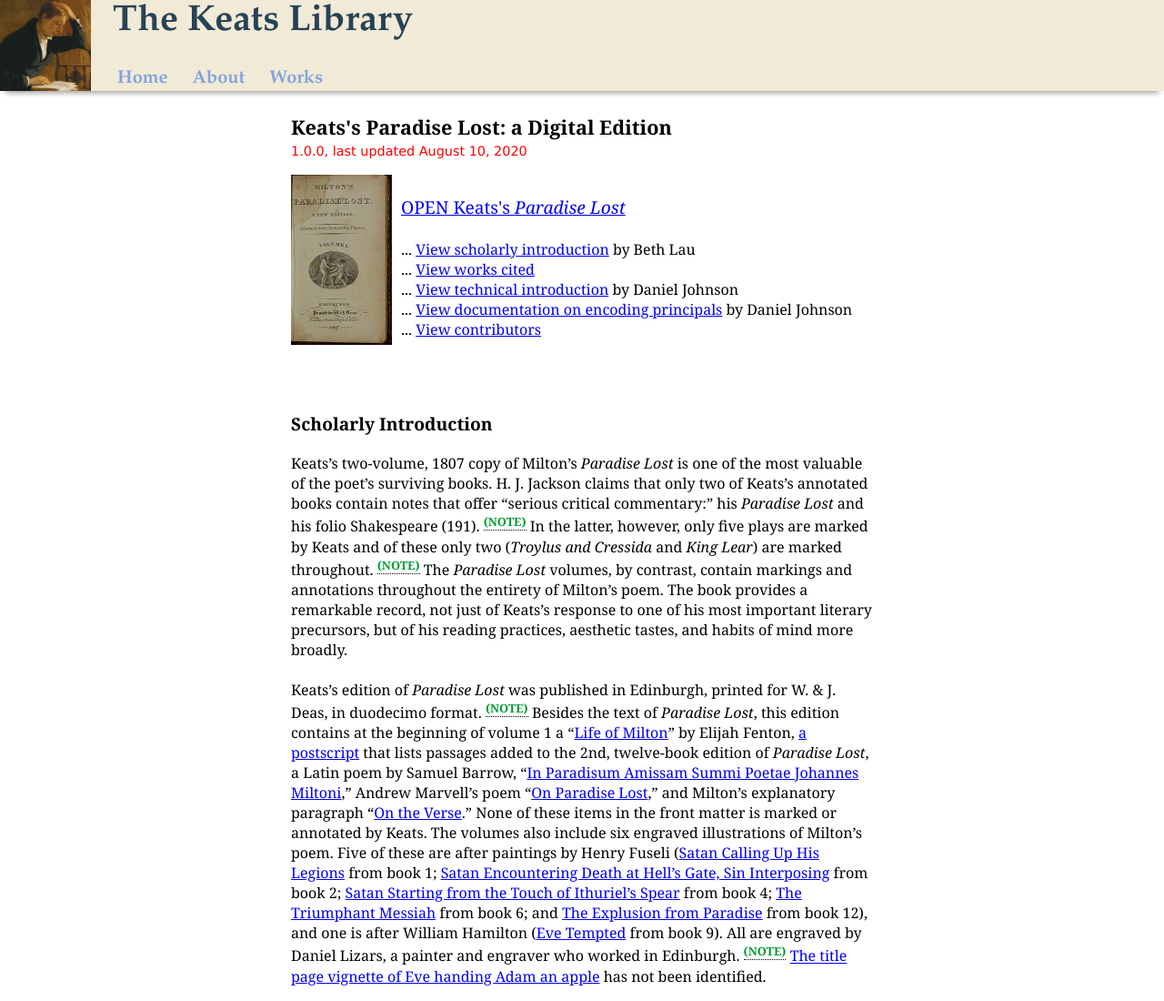
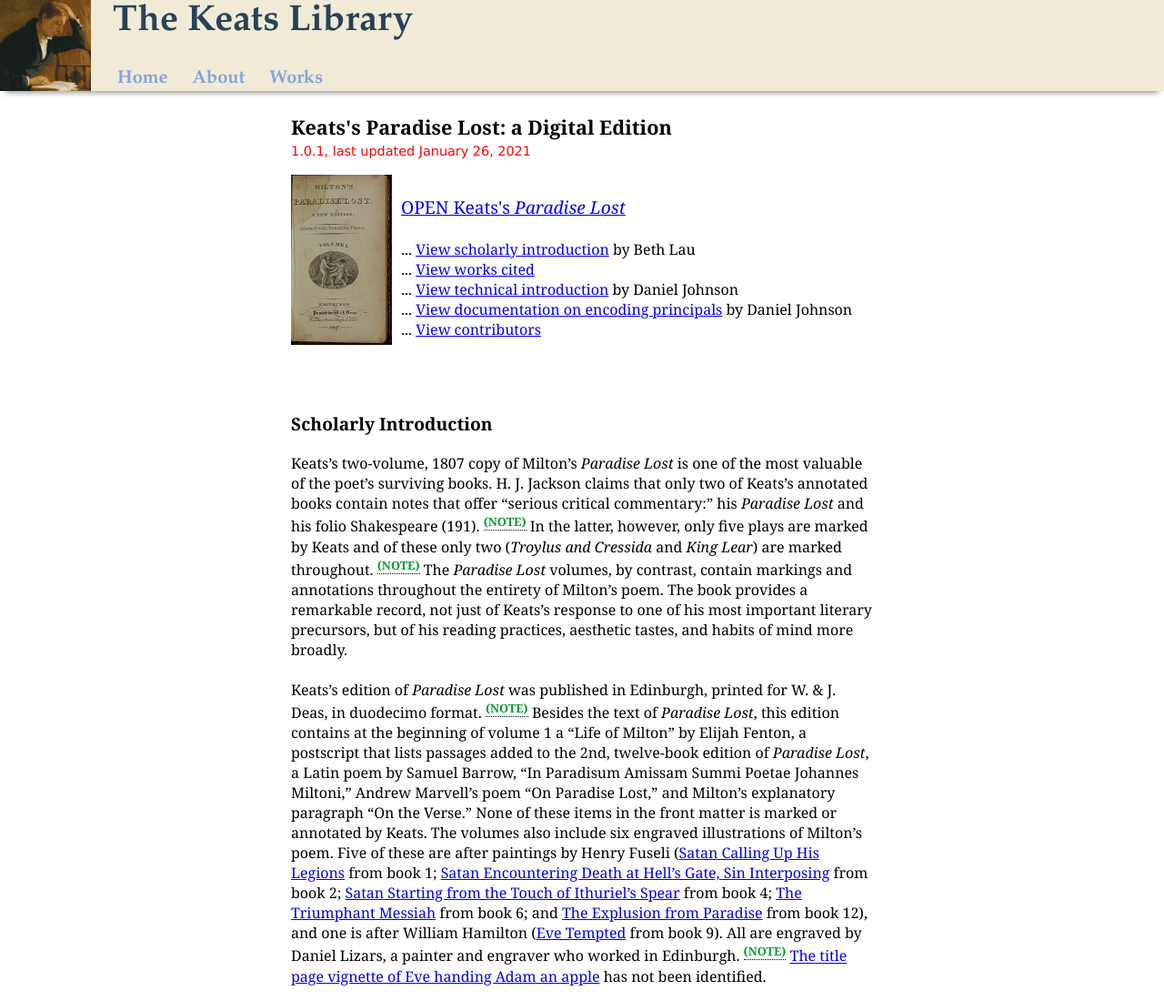
Before and after one commit to scholarsgrotto/keatslibrary, a PHP site: page /paradise-lost/ in a window 1280 px wide. Shown: the top 1100 px of the page at 91% size. Run offline with PHP 8.4, Linux system fonts and the light colour scheme; some libraries are stand-ins or nearby versions.

Commit message:
Add updates by Beth Lau to introduction

```diff
--- a/paradise-lost/index.php
+++ b/paradise-lost/index.php
@@ -14,7 +14,7 @@
                     <?php include '../head.php';?>
                     </div>
       <div id="pageWrapper">
-         <div id="contentWrapper"><span style="font-size:135%;font-weight:bold;">Keats's Paradise Lost: a Digital Edition </span><br><span class="usageText" style="color:red;">1.0.0, last updated August 10, 2020</span><p><a href="plviewer.php"><img src="images/pl-small-title.jpg" alt="Link to the Keats copy of Paradise Lost" title="Open Keats's Paradise Lost" align="middle" style="margin:0px 10px 0px 0px;float:left;"></a><br><span style="font-size:120%"><a href="plviewer.php" title="Paradise Lost">OPEN Keats's <span class="titleAttribution">Paradise Lost</span></a></span><br><br>
+         <div id="contentWrapper"><span style="font-size:135%;font-weight:bold;">Keats's Paradise Lost: a Digital Edition </span><br><span class="usageText" style="color:red;">1.0.1, last updated January 26, 2021</span><p><a href="plviewer.php"><img src="images/pl-small-title.jpg" alt="Link to the Keats copy of Paradise Lost" title="Open Keats's Paradise Lost" align="middle" style="margin:0px 10px 0px 0px;float:left;"></a><br><span style="font-size:120%"><a href="plviewer.php" title="Paradise Lost">OPEN Keats's <span class="titleAttribution">Paradise Lost</span></a></span><br><br>
 
                ... <a href="#schol_in" title="Scholarly Introduction">View scholarly introduction</a> by Beth Lau<br>
 
@@ -44,7 +44,7 @@
                   in an ornate hand, “John Keats / 1810,” indicating that the book was probably given to the poet when he was a student at
                   John Clarke’s school (see Owings 42-43).  It contains no marginalia.</span></span>
 
-            Besides the text of <span class="titleAttribution">Paradise Lost</span>, this edition contains at the beginning of volume 1 a “<a href="http://keatslibrary.org/paradise-lost/plviewer.php?pid=11">Life of Milton</a>” by Elijah Fenton, <a href="http://keatslibrary.org/paradise-lost/plviewer.php?pid=21">a postscript</a> that lists passages added to the 2nd, twelve-book edition of <span class="titleAttribution">Paradise Lost</span>, a Latin poem by Samuel Barrow, “<a href="http://keatslibrary.org/paradise-lost/plviewer.php?pid=25">In Paradisum Amissam Summi Poetae Johannes Miltoni</a>,” Andrew Marvell’s poem “<a href="http://keatslibrary.org/paradise-lost/plviewer.php?pid=27">On Paradise Lost</a>,” and Milton’s explanatory paragraph “<a href="http://keatslibrary.org/paradise-lost/plviewer.php?pid=29">On the Verse</a>.” None of these items in the front matter is marked or annotated by Keats. The volumes
+            Besides the text of <span class="titleAttribution">Paradise Lost</span>, this edition contains at the beginning of volume 1 a “Life of Milton</a>” by Elijah Fenton, a postscript</a> that lists passages added to the 2nd, twelve-book edition of <span class="titleAttribution">Paradise Lost</span>, a Latin poem by Samuel Barrow, “In Paradisum Amissam Summi Poetae Johannes Miltoni</a>,” Andrew Marvell’s poem “On Paradise Lost</a>,” and Milton’s explanatory paragraph “On the Verse</a>.” None of these items in the front matter is marked or annotated by Keats. The volumes
             also include six engraved illustrations of Milton’s poem. Five of these are after
             paintings by Henry Fuseli (<a href="http://keatslibrary.org/paradise-lost/plviewer.php?pid=33"><a href="http://keatslibrary.org/paradise-lost/plviewer.php?pid=44"><a href="http://keatslibrary.org/paradise-lost/plviewer.php?pid=45">Satan Calling Up His Legions</a> from book 1; <a href="http://keatslibrary.org/paradise-lost/plviewer.php?pid=36"><a href="http://keatslibrary.org/paradise-lost/plviewer.php?pid=82">Satan Encountering Death at Hell’s Gate, Sin Interposing</a> from book 2; <a href="http://keatslibrary.org/paradise-lost/plviewer.php?pid=33"><a href="http://keatslibrary.org/paradise-lost/plviewer.php?pid=143">Satan Starting from the Touch of Ithuriel’s Spear</a> from book 4; <a href="http://keatslibrary.org/paradise-lost/plviewer.php?pid=218">The Triumphant Messiah</a> from book 6; and <a href="http://keatslibrary.org/paradise-lost/plviewer.php?pid=384">The Explusion from Paradise</a> from book 12), and one is after William Hamilton (<a href="http://keatslibrary.org/paradise-lost/plviewer.php?pid=289">Eve Tempted</a> from book 9).  All are engraved by Daniel Lizars, a painter and engraver who worked
             in Edinburgh.
@@ -75,7 +75,7 @@
             of his own edition of Milton’s poem, and Marianne Reynolds went to the trouble of
             reproducing not only the notes but all of Keats’s markings into her personal copy
             of <span class="titleAttribution">Paradise Lost</span>.
-            <span class="noteTooltip">(NOTE)<span class="noteTooltipText">The information about Mariane Reynolds comes from Forman 5: 291. The whereabouts of Marianne Reynolds’s and George Keats’s copies of <span class="titleAttribution">Paradise Lost</span> are currently unknown.
+            <span class="noteTooltip">(NOTE)<span class="noteTooltipText">The information about Marianne Reynolds comes from Forman 5: 291. The whereabouts of Marianne Reynolds’s and George Keats’s copies of <span class="titleAttribution">Paradise Lost</span> are currently unknown.
                   </span></span>
 
             When Keats gave the volumes to Maria Dilke, the significance of the gift resided in
@@ -251,9 +251,12 @@
             of Milton’s lines.  (These breaks are not shown in the transcription of the marginalia,
             but readers can see them in the page scans.) Second, the vertical lines Keats draws
             are typically in the left margin, alongside the first words in the lines of poetry
-            he highlights, but in one instance he draws a vertical line in the right margin (<a href="http://keatslibrary.org/paradise-lost/plviewer.php?pid=247">8.93-94</a>).  This is probably because a phrase he also underscores in line 94 (“barren shines”) is near the end of the line.  Another passage on the same page (<a href="http://keatslibrary.org/paradise-lost/plviewer.php?pid=247">8.61-62</a>) is highlighted with the usual vertical stroke in the left margin.  It does seem
-            somewhat odd, however, that Keats was impelled to make a line in the right margin
-            only once in his reading of the entire poem.
+            he highlights, but in two instances he draws a vertical line in the right margin (<a href="http://keatslibrary.org/paradise-lost/plviewer.php?pid=113">3.644</a>, <a href="http://keatslibrary.org/paradise-lost/plviewer.php?pid=247">8.93-94</a>).  In the second passage, Keats might have used the right margin because a phrase
+            he also underscores in 8.94 (“barren shines”) is near the end of the line. This is not the case with the passage in book 3, however,
+            where <a href="http://keatslibrary.org/paradise-lost/plviewer.php?pid=113">the entire line 644</a> (as well as the eight previous lines of text) is underscored. In addition, on both
+            pages that contain vertical strokes in the right margin, other passages are marked
+            with the usual vertical line in the left margin (<a href="http://keatslibrary.org/paradise-lost/plviewer.php?pid=113">3.659-67</a>, <a href="http://keatslibrary.org/paradise-lost/plviewer.php?pid=247">8.61-62</a>). It is not clear whether Keats deviated in these two instances from his customary
+            practice by conscious design or from a more haphazard impulse of the moment.
             <br><br>
 
             In a 21 September 1819 letter to Reynolds in which he announces that he has abandoned
```
